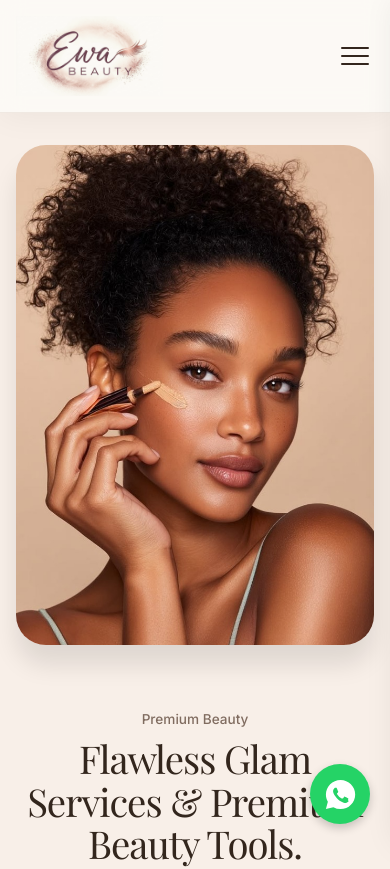
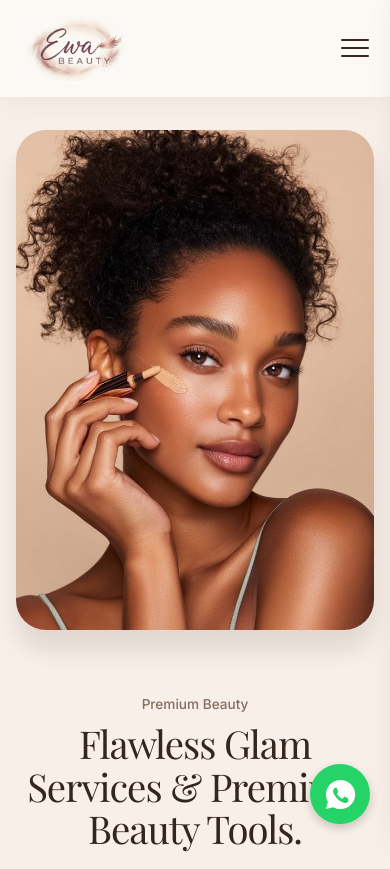
Before and after one commit to peace-svg8/Ewa-Glam, a React (Vite) app: page / in a window 390 px wide. Shown: the top 869 px of the page. Built offline with nearby package versions, Linux system fonts and the light colour scheme; a web font is replaced by a local one.

Commit message:
logo design

```diff
--- a/src/App.css
+++ b/src/App.css
@@ -44,7 +44,7 @@ a {
 
 /* Header */
 .header.new-header {
-  position: sticky;
+  position: relative;
   top: 0;
   color: var(--text-dark);
   padding: var(--spacing-sm) var(--spacing-xl);
@@ -654,7 +654,7 @@ a {
   }
 
   .logo-img {
-    max-height: 80px;
+    max-height: 65px;
   }
 
   .mobile-menu-btn {
```
